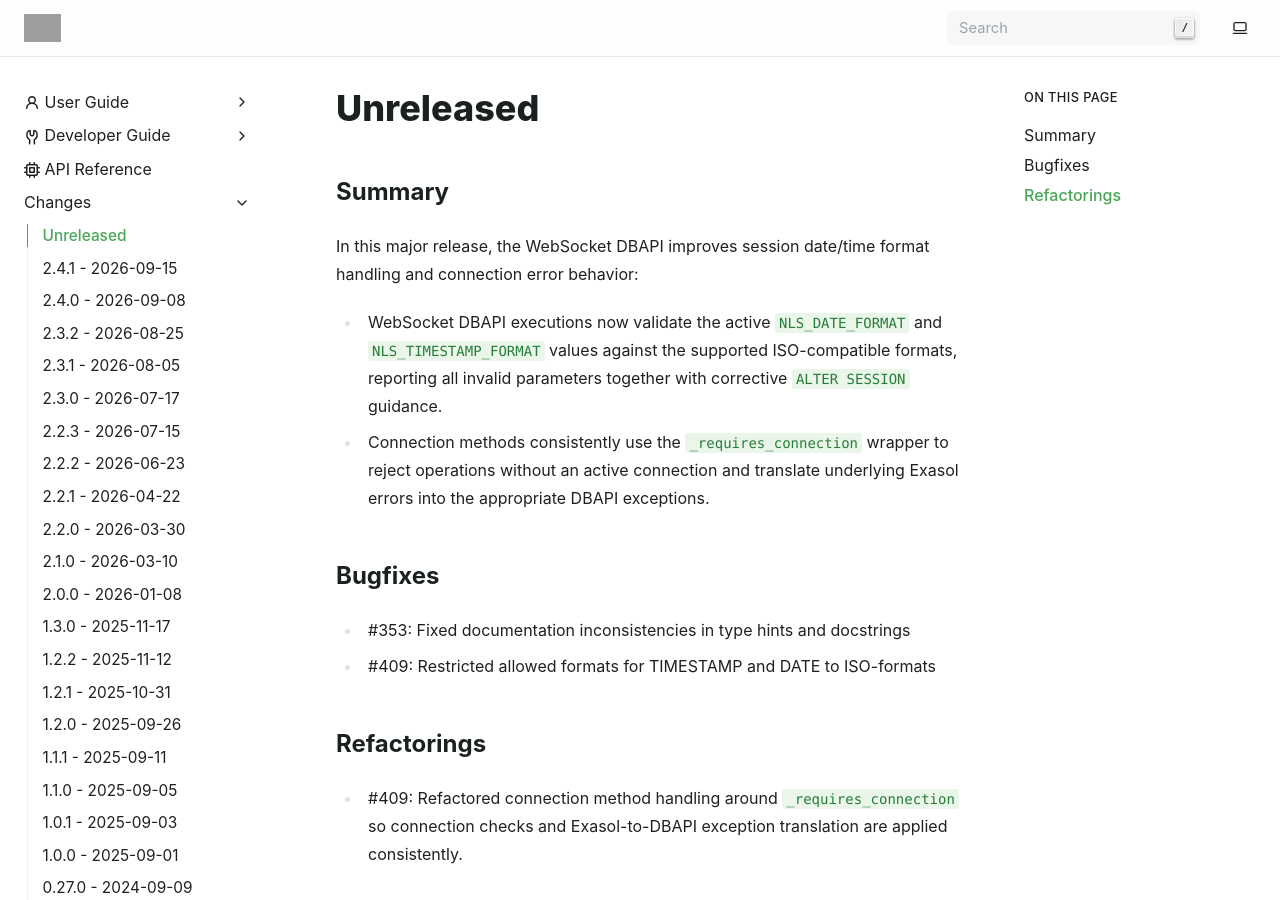
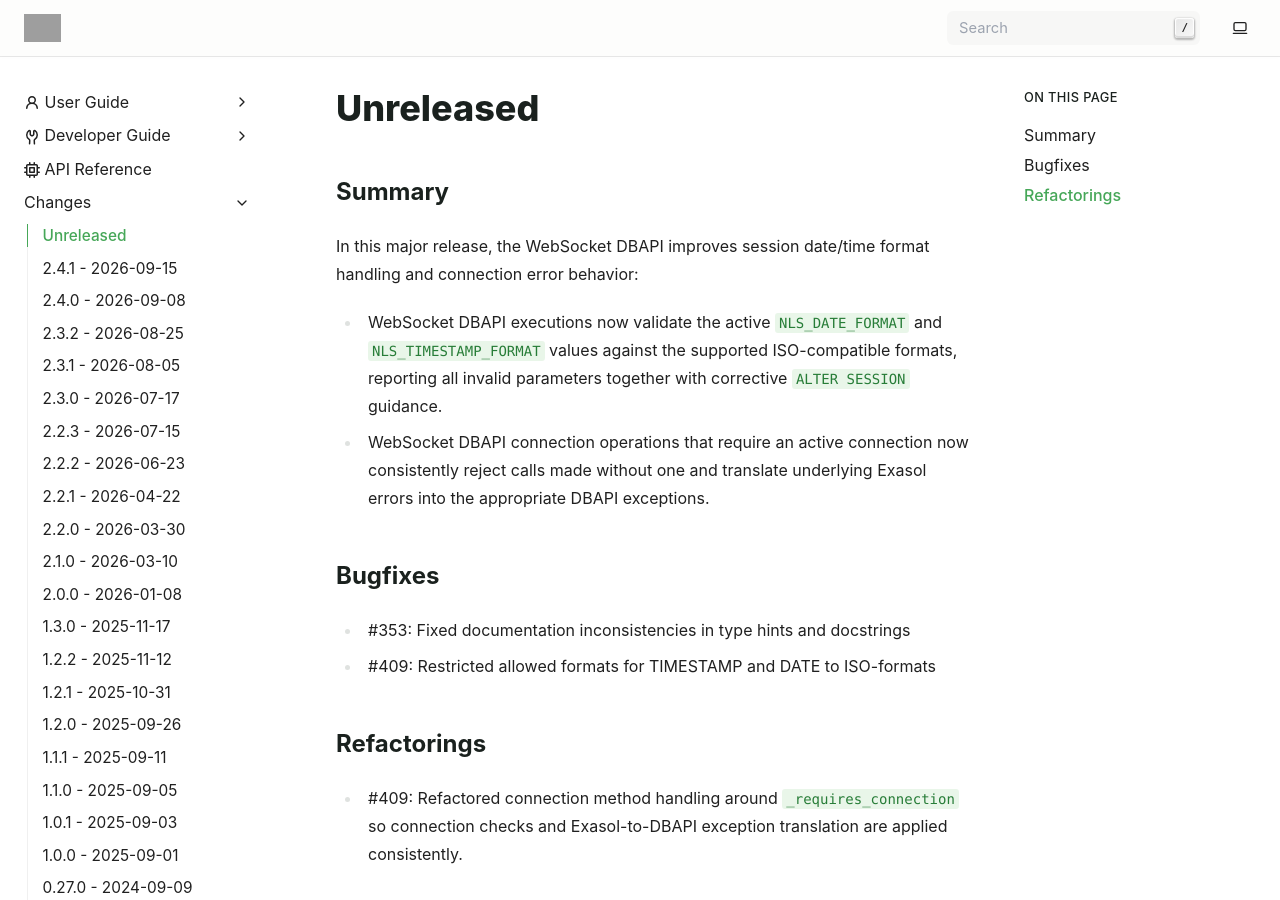
Before and after one commit to exasol/pyexasol, a Sphinx documentation site: the page built from doc/changes/unreleased.md, in a window 1280 px wide and 900 px high. Built offline with Sphinx 7.4.7, drawn with Linux system fonts in a browser that asks for light colours; grey boxes are pictures that could not be loaded.

Commit message:
Make unreleased.md more customer-facing in the summary

```diff
--- a/doc/changes/unreleased.md
+++ b/doc/changes/unreleased.md
@@ -9,9 +9,9 @@ handling and connection error behavior:
   ``NLS_TIMESTAMP_FORMAT`` values against the supported ISO-compatible formats,
   reporting all invalid parameters together with corrective ``ALTER SESSION``
   guidance.
-* Connection methods consistently use the ``_requires_connection`` wrapper to
-  reject operations without an active connection and translate underlying
-  Exasol errors into the appropriate DBAPI exceptions.
+* WebSocket DBAPI connection operations that require an active connection now
+  consistently reject calls made without one and translate underlying Exasol
+  errors into the appropriate DBAPI exceptions.
 
 ## Bugfixes
 
```
